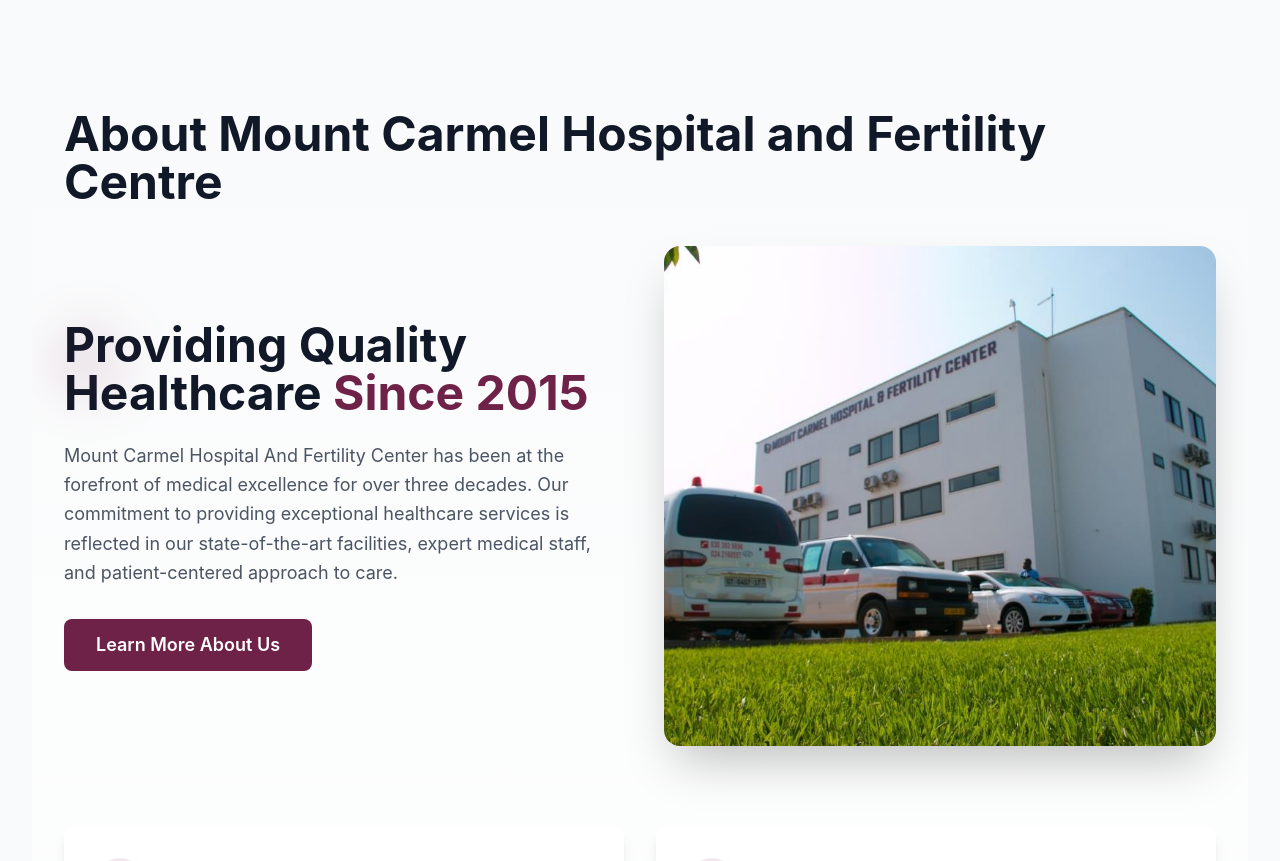
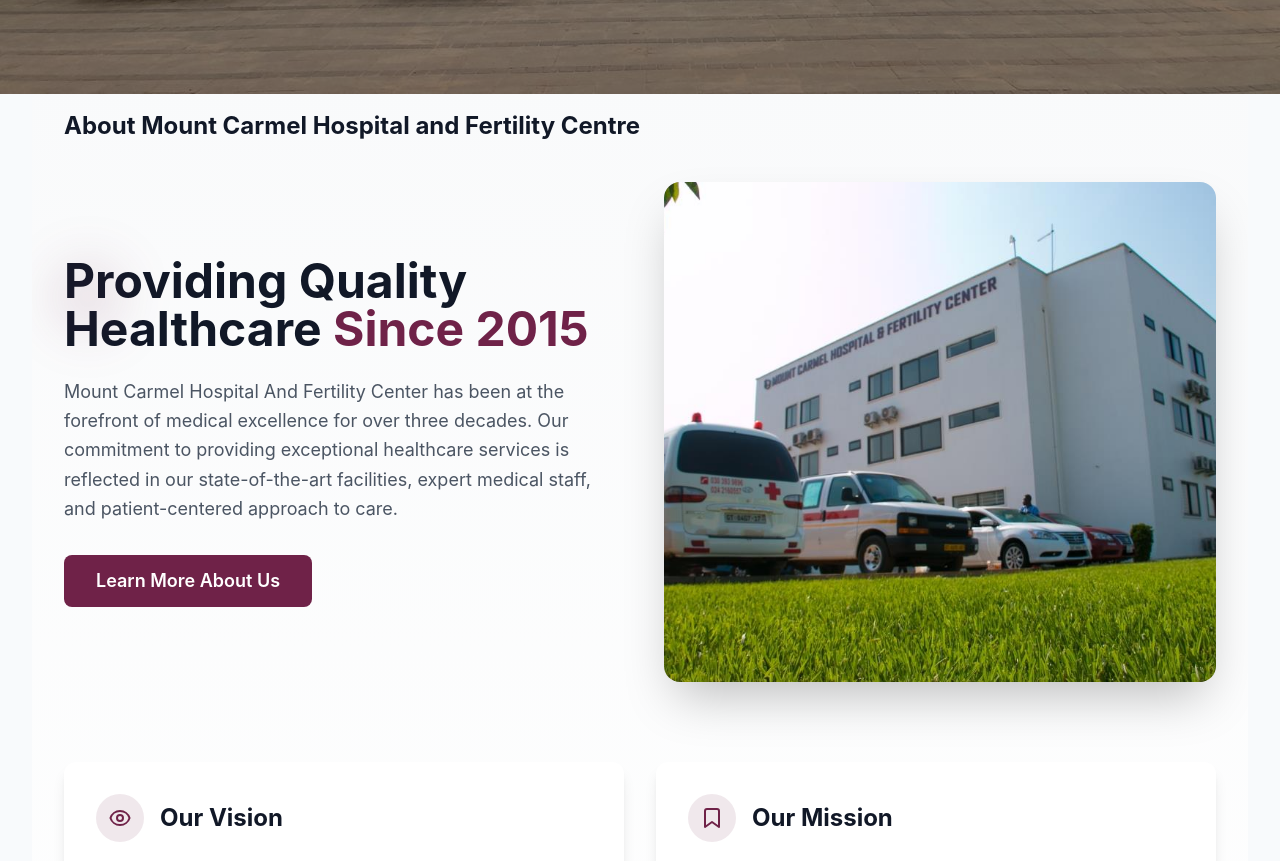
Before and after one commit to Richmond-Andoh/mount-carmel, a React (Vite) app: page / in a window 1280 px wide. Shown: the part 866-1727 px from the top of the page. Built offline with nearby package versions, Linux system fonts and the light colour scheme.

Commit message:
Some fixes

```diff
--- a/src/components/Hero.jsx
+++ b/src/components/Hero.jsx
@@ -12,6 +12,7 @@
           backgroundImage: `url('/images/mount-background-image.jpg')`,
           backgroundSize: 'cover',
           backgroundPosition: 'center',
+          height: "120vh"
         }}
       >
         {/* Dark overlay for better text readability */}
@@ -26,7 +27,7 @@
           transition={{ duration: 0.8 }}
           className="max-w-3xl px-4 sm:px-6 md:px-8"
         >
-          <h1 className="text-4xl sm:text-5xl md:text-6xl font-bold mb-4 sm:mb-6 drop-shadow-lg text-white">
+          <h1 className="text-4xl sm:text-3xl md:text-6xl font-bold mb-4 sm:mb-6 drop-shadow-lg text-white">
             Welcome to Mount Carmel Hospital And Fertility Center
           </h1>
           <p className="text-lg sm:text-xl md:text-2xl mb-6 sm:mb-8 font-medium drop-shadow-lg text-white">
--- a/src/pages/About.jsx
+++ b/src/pages/About.jsx
@@ -4,7 +4,7 @@
   return (
     <section className="pt-12 pb-24 bg-gradient-to-b from-gray-50 to-white overflow-hidden">
       <div className="container-custom">
-        <h2 className="text-5xl font-bold text-gray-900 mb-10">
+        <h2 className="text-4xl sm:text-2xl font-bold text-gray-900 mb-10">
               About Mount Carmel Hospital and Fertility Centre
         </h2>
         {/* About Section */}
```
